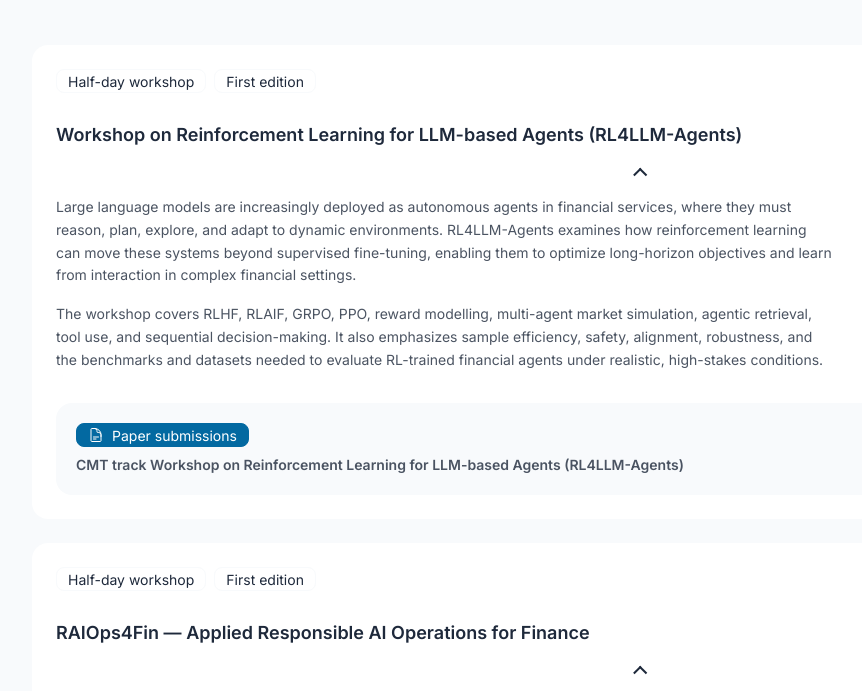
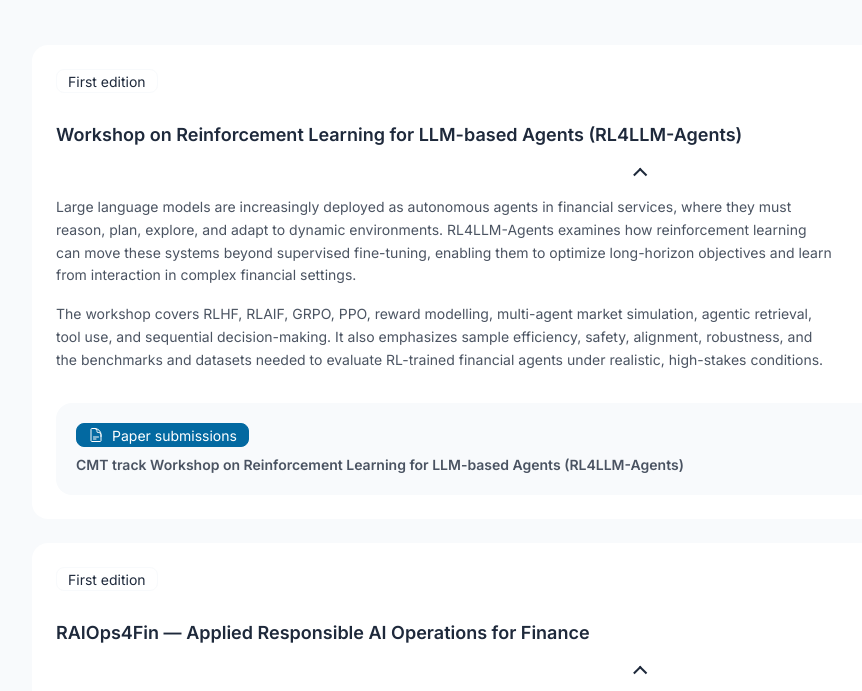
Before and after one commit to unimib-whattadata/icaif25, a website: page workshop.html in a window 1280 px wide. Shown: the part 664-1355 px from the top of the page, 0-862 px from the left. Drawn offline with Linux system fonts and the light colour scheme.

Commit message:
Remove workshop duration labels

```diff
--- a/workshop.html
+++ b/workshop.html
@@ -312,7 +312,6 @@
             >
               <div class="card-body">
                 <div class="flex flex-wrap items-center gap-2 mb-5">
-                  <span class="badge">Half-day workshop</span>
                   <span class="badge">First edition</span>
                 </div>
                 <h3 class="card-title">
@@ -401,7 +400,6 @@
             >
               <div class="card-body">
                 <div class="flex flex-wrap items-center gap-2 mb-5">
-                  <span class="badge">Half-day workshop</span>
                   <span class="badge">First edition</span>
                 </div>
                 <h3 class="card-title">
@@ -504,7 +502,6 @@
             >
               <div class="card-body">
                 <div class="flex flex-wrap items-center gap-2 mb-5">
-                  <span class="badge">Full-day workshop</span>
                   <span class="badge">First edition</span>
                 </div>
                 <h3 class="card-title">
@@ -702,7 +699,6 @@
             >
               <div class="card-body">
                 <div class="flex flex-wrap items-center gap-2 mb-5">
-                  <span class="badge">Half-day workshop</span>
                   <span class="badge">First edition</span>
                 </div>
                 <h3 class="card-title">
@@ -838,7 +834,6 @@
             >
               <div class="card-body">
                 <div class="flex flex-wrap items-center gap-2 mb-5">
-                  <span class="badge">Half-day workshop</span>
                   <span class="badge">First edition</span>
                 </div>
                 <h3 class="card-title">
@@ -971,7 +966,6 @@
             >
               <div class="card-body">
                 <div class="flex flex-wrap items-center gap-2 mb-5">
-                  <span class="badge">Half-day workshop</span>
                   <span class="badge">First edition</span>
                 </div>
                 <h3 class="card-title">
@@ -1080,7 +1074,6 @@
             >
               <div class="card-body">
                 <div class="flex flex-wrap items-center gap-2 mb-5">
-                  <span class="badge">Half-day workshop</span>
                   <span class="badge">First edition</span>
                 </div>
                 <h3 class="card-title">
@@ -1237,7 +1230,6 @@
             >
               <div class="card-body">
                 <div class="flex flex-wrap items-center gap-2 mb-5">
-                  <span class="badge">Full-day workshop</span>
                   <span class="badge">Third edition</span>
                 </div>
                 <h3 class="card-title">
@@ -1400,7 +1392,6 @@
             >
               <div class="card-body">
                 <div class="flex flex-wrap items-center gap-2 mb-5">
-                  <span class="badge">Half-day workshop</span>
                   <span class="badge">First edition</span>
                 </div>
                 <h3 class="card-title">
```
